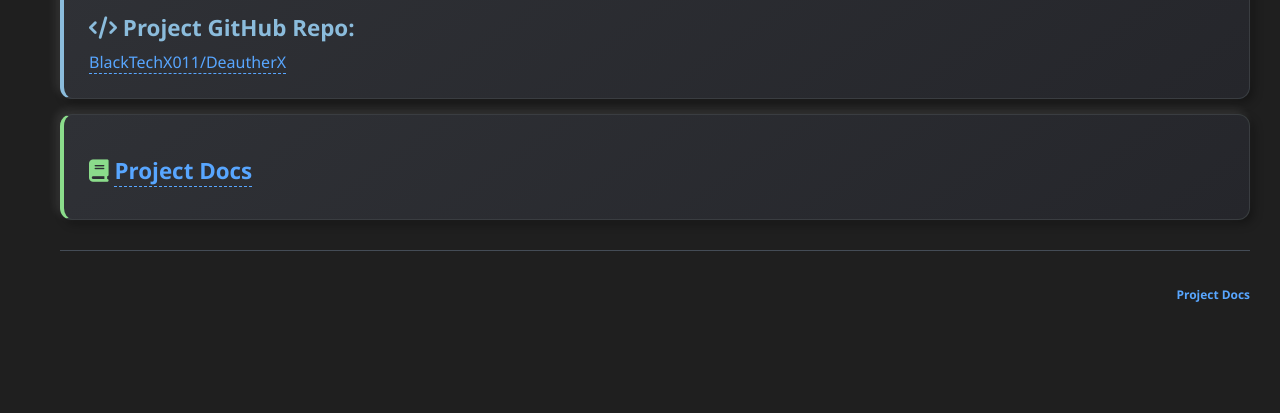
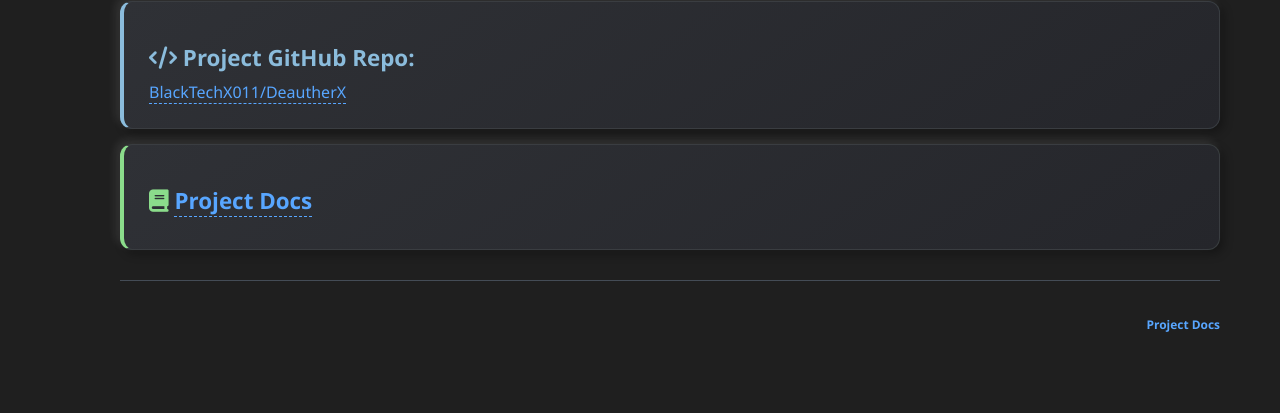
Before and after one commit to BlackTechX011/DeautherX_Demo, a plain HTML site: page index.html in a window 1280 px wide. Shown: the part 1404-1817 px from the top of the page. Before the commit the page ends 1757 px from the top, so only its background shows below. Drawn offline with Linux system fonts and the light colour scheme.

Commit message:
Update style.css

```diff
--- a/style.css
+++ b/style.css
@@ -65,8 +65,8 @@
 }
 
 .home {
-    margin-left: 30px;
-    padding: 30px;
+    margin-left: 60px;
+    padding: 60px;
     transition: margin-left 0.3s;
 }
 .home h1 {
```
